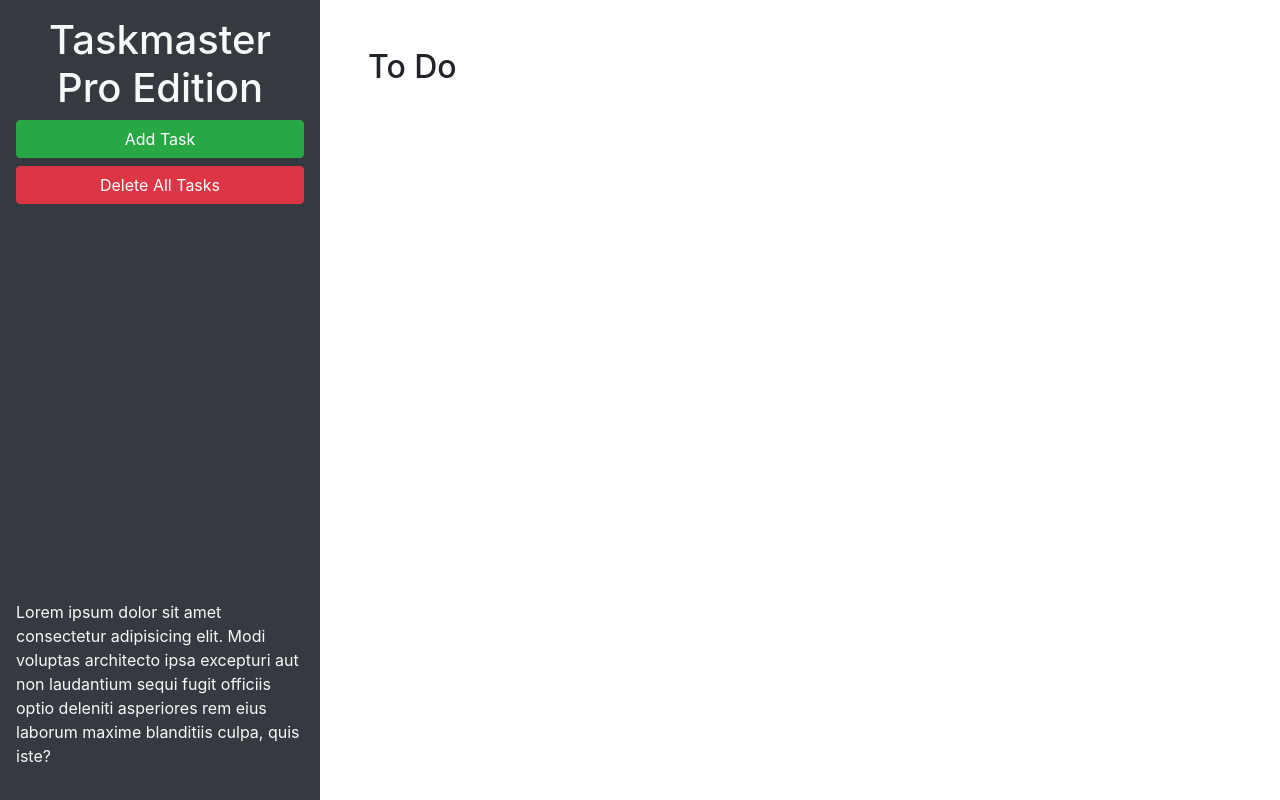
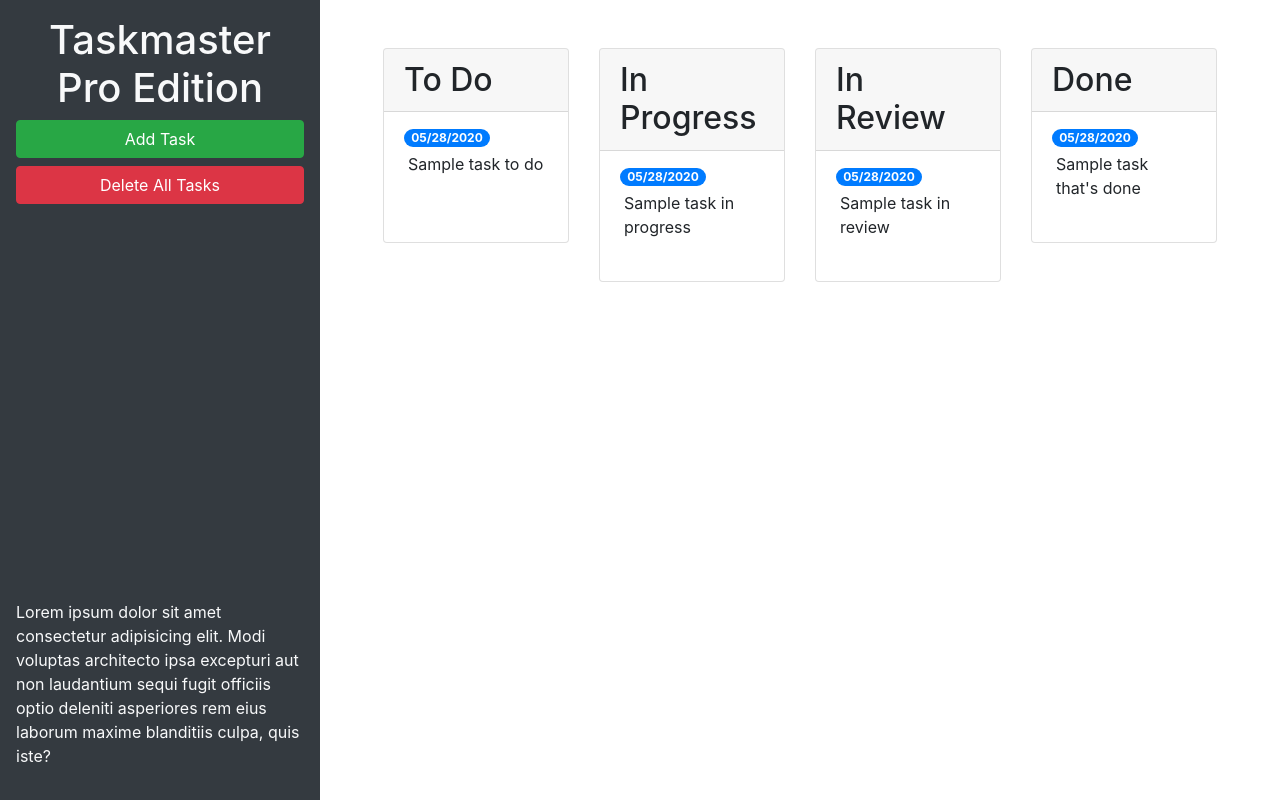
Before and after one commit to nicolegile94/taskmaster-pro, a plain HTML site: page index.html in a window 1280 px wide. Drawn offline with nearby package versions, Linux system fonts and the light colour scheme.

Commit message:
fixed columns and modal

```diff
--- a/index.html
+++ b/index.html
@@ -24,9 +24,59 @@
       </p>
     </header>
     <main class="col-12 col-lg-9">
-      <div class="m-5">
-        <h2>To Do</h2>
-        <ul id="list-toDo" class="list-group"> </ul>
+      <div class="m-5 row justify-content-around">
+        <!-- todo start -->
+        <div class="col-12 col-md-6 col-xl-3 mb-3">
+          <div class="card">
+            <h2 class="card-header">To Do</h2>
+            <ul id="list-toDo" class="list-group list-group-flush">
+              <li class="list-group-item">
+                <span class="badge badge-primary badge-pill">05/28/2020</span>
+                <p class="m-1">Sample task to do</p>
+              </li>
+            </ul>
+          </div>
+        </div>
+        <!-- todo end -->
+        <!-- in progress start -->
+        <div class= "col-12 col-md-6 col-xl-3 mb-3">
+          <div class="card">
+            <h2 class="card-header">In Progress</h2>
+            <ul id="list-inProgress" class="list-group list-group-flush">
+              <li class="list-group-item">
+               <span class="badge badge-primary badge-pill">05/28/2020</span>
+               <p class="m-1">Sample task in progress</p>
+             </li>
+            </ul>
+          </div>
+        </div>
+        <!-- in progress end -->
+        <!-- in review start -->
+        <div class="col-12 col-md-6 col-xl-3 mb-3">
+          <div class="card">
+            <h2 class="card-header">In Review</h2>
+            <ul id="list-inReview" class="list-group list-group-flush">
+              <li class="list-group-item">
+                <span class="badge badge-primary badge-pill">05/28/2020</span>
+                <p class="m-1">Sample task in review</p>
+              </li>
+            </ul>
+          </div>
+        </div>
+        <!-- in review end -->
+        <!-- done start -->
+        <div class="col-12 col-md-6 col-xl-3 mb-3">
+          <div class="card">
+            <h2 class="card-header">Done</h2>
+          <ul id="list-done" class="list-group list-group-flush">
+            <li class="list-group-item">
+              <span class="badge badge-primary badge-pill">05/28/2020</span>
+              <p class="m-1">Sample task that's done</p>
+            </li>
+          </ul>
+          </div>
+        </div>
+        <!-- done end -->
       </div>
     </main>
   </div>
@@ -46,11 +96,11 @@
           <form>
             <div class="form-group">
               <label for="modalTaskDescription">Task description</label>
-              <textarea id="modalTaskDescription" rows="3"></textarea>
+              <textarea id="modalTaskDescription" rows="3" classs="form-control"></textarea>
             </div>
             <div class="form-group">
               <label for="modalDueDate">Due date</label>
-              <input type="text" id="modalDueDate" placeholder="mm/dd/yyyy" autocomplete="off" />
+              <input type="text" class="form-control" id="modalDueDate" placeholder="mm/dd/yyyy" autocomplete="off" />
             </div>
           </form>
         </div>
```
